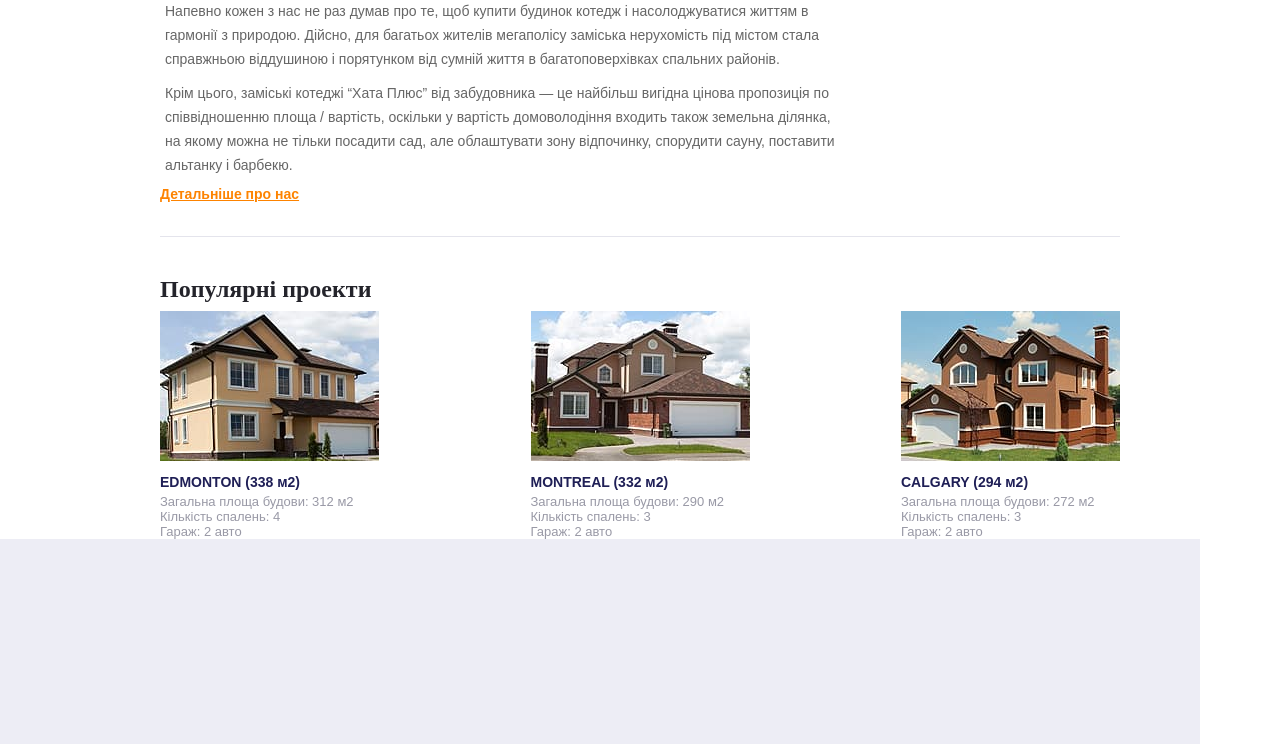
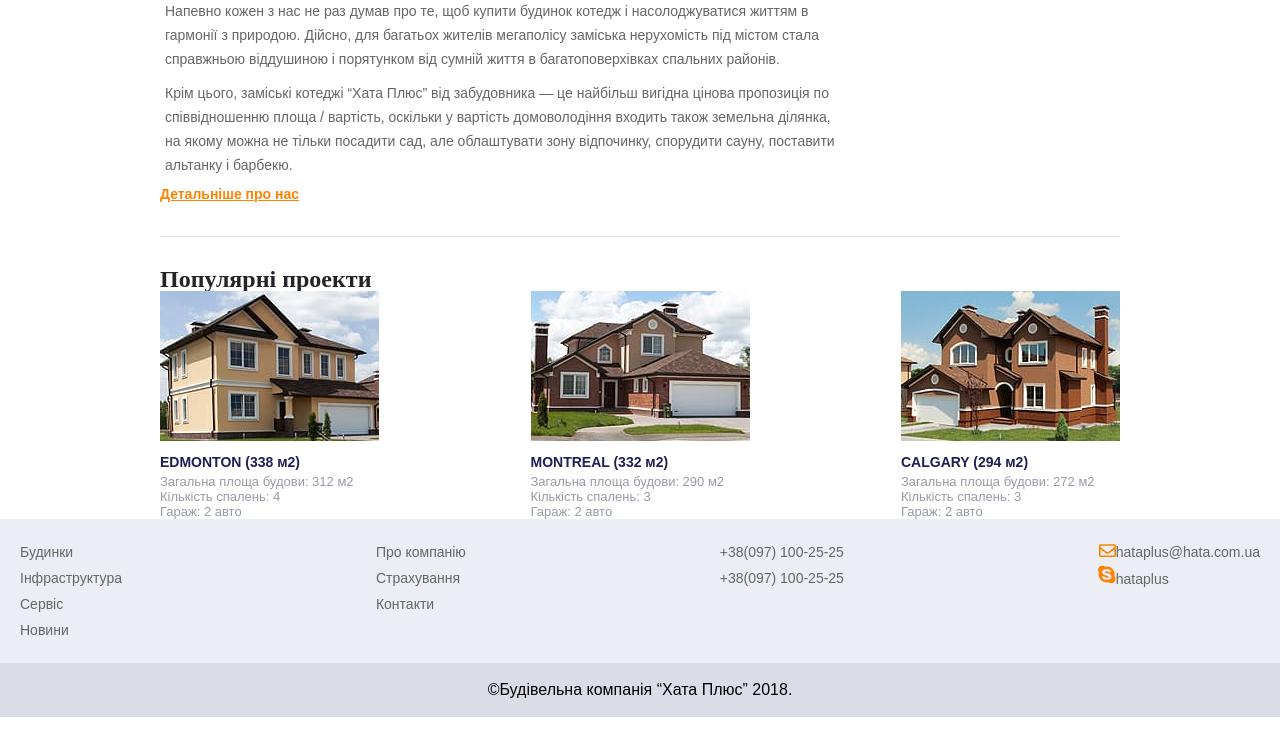
Before and after one commit to DimaDerezyuk/hataplus, a plain HTML site: page index.html in a window 1280 px wide. Shown: the part 391-1135 px from the top of the page. After the commit the page ends 1108 px from the top, so only its background shows below. Drawn offline with Linux system fonts and the light colour scheme.

Commit message:
First commit

```diff
--- a/css/style.css
+++ b/css/style.css
@@ -133,13 +133,6 @@ h2{
     font-weight: bold;
     font-family: "Arial";
 }
-.card-1{
-    width: 440px;
-    height: 648px;
-    border-radius: 30px;
-    background-color: #ffffff;
-    border: 1px solid #d7dbe8;
-}
 hr{
     border: none;
     width: 100%;
@@ -147,8 +140,7 @@ hr{
     background-color: #e4e4ec;
     margin: 30px auto;
 }
-.popular-pr{
-    padding: 10px;
+.popular-pr p{
     font-size: 24px;
     line-height: 24px;
     color: #24242b;
@@ -202,7 +194,24 @@ h2 a {
     list-style: none;
 }
 .underline{
-    width: 1200px;
-    height: 205px;
     background-color: #ededf5;
+    padding: 20px
 }
+.underline-text a{
+    font-size: 14px;
+    line-height: 26px;
+    color: #666666;
+    font-family: "Arial";
+}
+.underline-number-skype{
+    font-size: 18px;
+    line-height: 24px;
+    color: #25252c;
+    font-weight: bold;
+    font-family: "Arial";
+}
+.footer{
+    text-align: center;
+    padding: 9px;
+    background-color: #dcdce6;
+}
--- a/index.html
+++ b/index.html
@@ -69,7 +69,7 @@
         </p>
     </div>
     <div class="main-text wrapper">
-        <h1>Компанія "Хата плюс"</h1>
+        <h1 >Компанія "Хата плюс"</h1>
         <p>Напевно кожен з нас не раз думав про те, щоб купити будинок котедж і насолоджуватися життям в гармонії з природою. Дійсно, для багатьох жителів мегаполісу заміська нерухомість під містом стала справжньою віддушиною і порятунком від сумній життя в багатоповерхівках спальних районів.</p>
         <p>Крім цього, заміські котеджі “Хата Плюс” від забудовника — це найбільш вигідна цінова пропозиція по співвідношенню площа / вартість, оскільки у вартість домоволодіння входить також земельна ділянка, на якому можна не тільки посадити сад, але облаштувати зону відпочинку, спорудити сауну, поставити альтанку і барбекю.</p>
     </div>
@@ -80,7 +80,7 @@
         <hr>
     </div>
     <div class="popular-pr wrapper">
-        Популярні проекти
+        <p>Популярні проекти</p>
     </div>
     <div class="houses flex-between wrapper">
         <figure>
@@ -121,7 +121,58 @@
       </figure>
     </div>
 </div>
-    <div class="underline flex-between">
+<div class="underline">
+    <div class="underline-text flex-between">
+        <ul>
+            <li>
+                <a href="#">Будинки</a>
+            </li>
+            <li>
+                <a href="#">Інфраструктура</a>
+            </li>
+            <li>
+                <a href="#">Сервіс</a>
+            </li>
+            <li>
+                <a href="#">Новини</a>
+            </li>
+        </ul>
+        <ul>
+            <li>
+                <a href="">Про компанію</a>
+            </li>
+            <li>
+                <a href="">Страхування</a>
+            </li>
+            <li>
+                <a href="">Контакти</a>
+            </li>
+        </ul>
+        <div class="underline-number">
+            <ul>
+                <li>
+                    <a href="tel:+38(097) 100-25-25">+38(097) 100-25-25</a>
+                </li>
+                <li>
+                    <a href="tel:+38(097) 100-25-25">+38(097) 100-25-25</a>
+                </li>
+            </ul>
+        </div>
+        <div class="underline-email-skype">
+            <ul>
+                <li>
+                    <img src="email.png" alt=""><a href="mail to>:mail @hataplus@hata.com.ua">hataplus@hata.com.ua</a>
+                </li>
+                <li>
+                    <img src="skype.png" alt=""><a href="skype:hataplus">hataplus</a>
+                </li>
+            </ul>
+        </div>
+        </div>
+    </div>
+</div>
+<div class="footer">
+    <p class="footer">&copy;Будівельна компанія “Хата Плюс” 2018.</p>
 </div>
 </body>
 </html>
```
